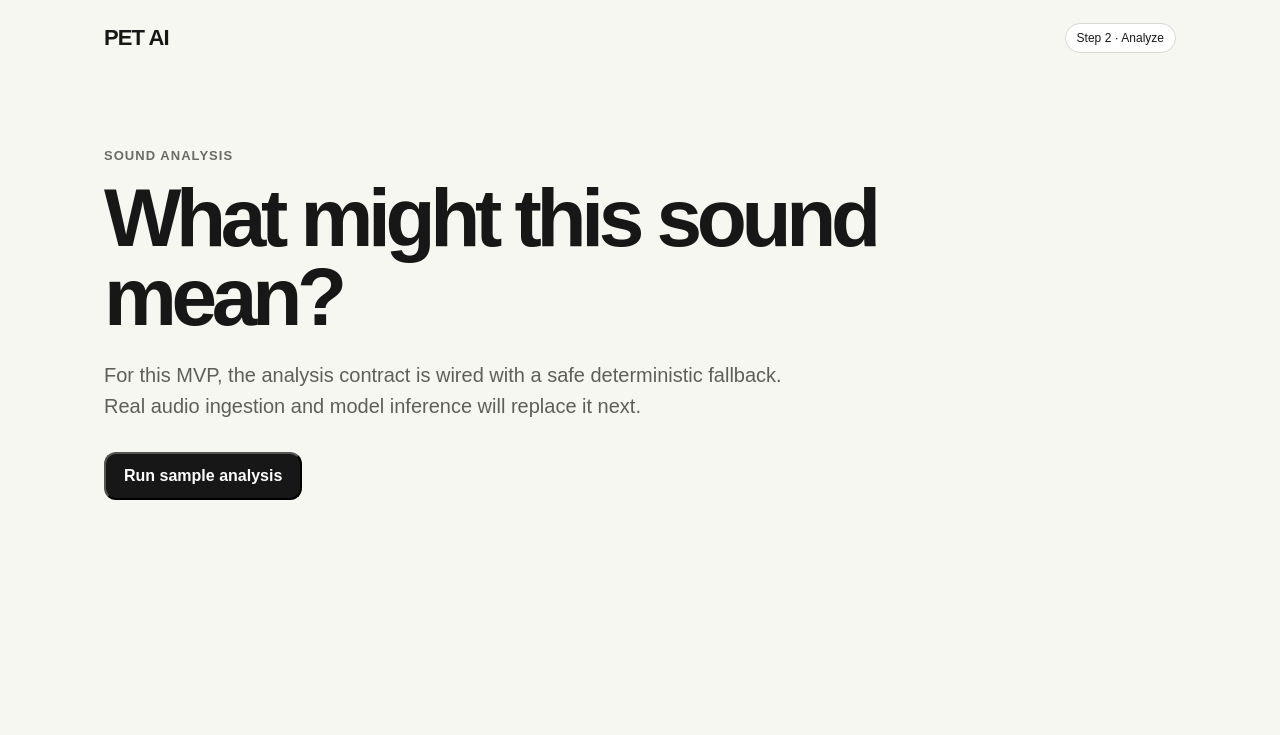
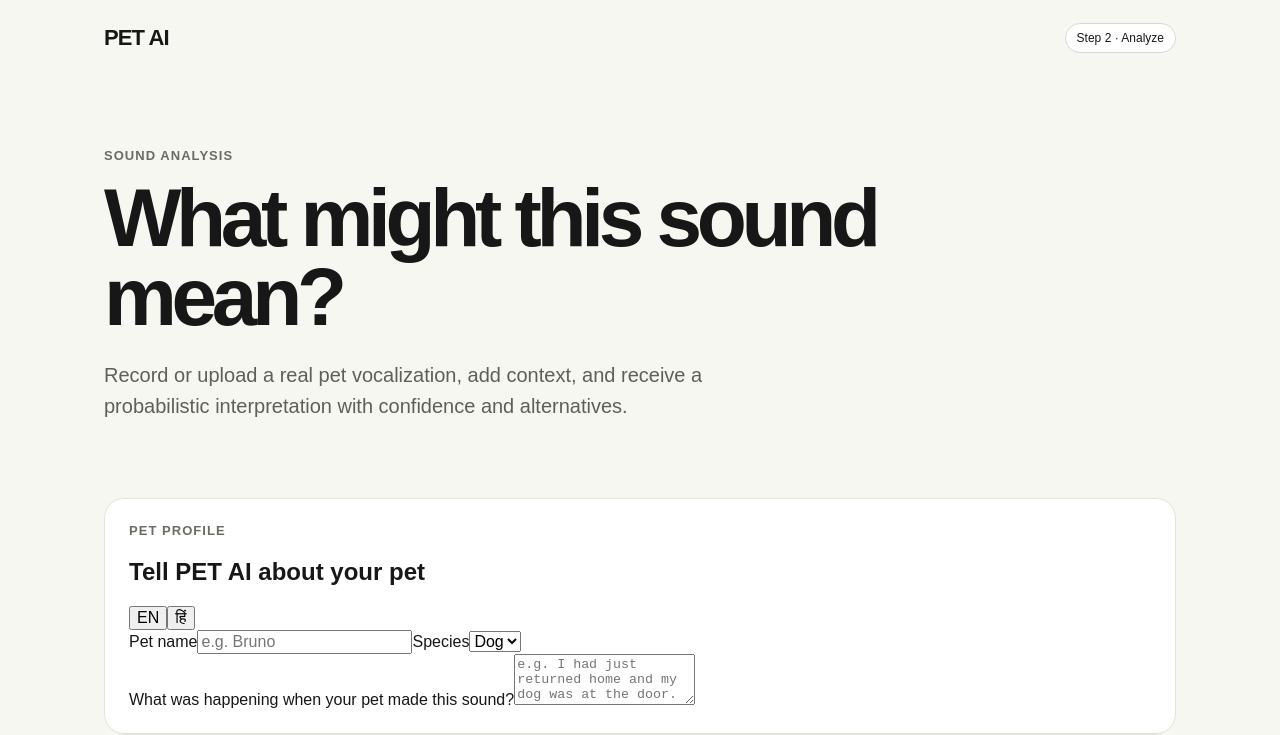
Before and after one commit to spunkytechai/pet-ai, a Next.js app: page /analyze in a window 1280 px wide. Shown: the top 735 px of the page. Built offline with nearby package versions, Linux system fonts and the light colour scheme.

Commit message:
feat: connect analysis workspace to pet profile

```diff
--- a/app/analyze/page.tsx
+++ b/app/analyze/page.tsx
@@ -1,4 +1,5 @@
-'use client'
-import {useState} from 'react'
+import { AnalysisWorkbench } from '@/components/analysis-workbench'
 
-export default function AnalyzePage(){const [result,setResult]=useState<any>(null);const [busy,setBusy]=useState(false);async function analyze(){setBusy(true);const r=await fetch('/api/analyze',{method:'POST',headers:{'content-type':'application/json'},body:JSON.stringify({species:'dog',context:'Owner initiated a short vocalization test'})});setResult(await r.json());setBusy(false)}return <main><div className="container"><header className="nav"><div className="brand">PET AI</div><div className="badge">Step 2 · Analyze</div></header><section className="hero"><div className="eyebrow">Sound analysis</div><h1>What might this sound mean?</h1><p>For this MVP, the analysis contract is wired with a safe deterministic fallback. Real audio ingestion and model inference will replace it next.</p><div className="actions"><button className="primary" onClick={analyze} disabled={busy}>{busy?'Analyzing…':'Run sample analysis'}</button></div>{result&&<div className="card" style={{marginTop:28,maxWidth:680}}><div className="eyebrow">Interpretation</div><h3>{result.likely_intent}</h3><p>{result.emotional_state} · {Math.round(result.confidence*100)}% confidence</p><p>Signals: {result.signals.join(', ')||'none detected'}</p><p>Alternatives: {result.alternative_interpretations.join('; ')}</p></div>}</section></div></main>}
+export default function AnalyzePage() {
+  return <main><div className="container"><header className="nav"><div className="brand">PET AI</div><div className="badge">Step 2 · Analyze</div></header><section className="hero"><div className="eyebrow">Sound analysis</div><h1>What might this sound mean?</h1><p>Record or upload a real pet vocalization, add context, and receive a probabilistic interpretation with confidence and alternatives.</p></section><AnalysisWorkbench /></div></main>
+}
```
